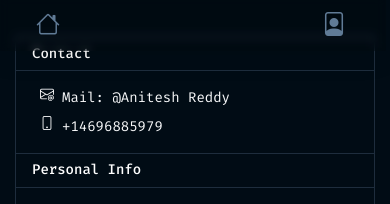
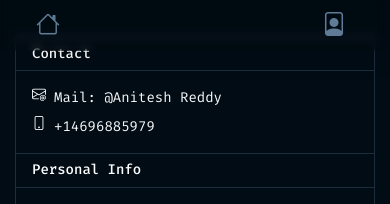
Before and after one commit to aniteshreddy/aniteshreddy.github.io, a React (Create React App) app: page / in a window 390 px wide. Shown: the part 793-997 px from the top of the page. Built offline with nearby package versions, Linux system fonts and the light colour scheme; no server answers.

Commit message:
responsive screen

```diff
--- a/src/Components/Sections/About.js
+++ b/src/Components/Sections/About.js
@@ -57,7 +57,7 @@ export default function About() {
 
         {/* Personal Info */}
 
-        <div className="col-md-3 m-0 p-0 infoTitle border-end ">
+        <div className="col-md-2 m-0 p-0 infoTitle border-end ">
           <div>
             <h3
               onClick={togglePersonalInfo}
--- a/src/Components/Sections/AboutCompartments/Accordian/Content.js
+++ b/src/Components/Sections/AboutCompartments/Accordian/Content.js
@@ -20,7 +20,7 @@ const Content = ({ tabs, activeTab }) => {
               <ul className="list-group ">
                 {numbers.map((number) => (
                   <li
-                    className=" list-group-item px-3 pt-1 pb-0 small"
+                    className=" list-group-item px-2 pt-1 pb-0 small"
                     key={number}
                   >
 
--- a/src/Components/Sections/AboutCompartments/GitHubProfile.js
+++ b/src/Components/Sections/AboutCompartments/GitHubProfile.js
@@ -29,7 +29,7 @@ function GitHubRepositories() {
     <div className="githubData">
       {repositories.length > 0 ? (
         <div className="border-end">
-          <h3 className="border-bottom  small p-2  m-0">_my_repository</h3>
+          <h3 className="border-bottom  small p-3  m-0">_my_repository</h3>
           <div className="row gap-3 projectSidbar  m-0">
             {repositories.slice(0, visibleRepositories).map((repository) => (
               <div className="col border-bottom p-2" key={repository.id}>
--- a/src/Components/Sections/AboutCompartments/contact.js
+++ b/src/Components/Sections/AboutCompartments/contact.js
@@ -2,7 +2,7 @@ import React from "react";
 
 export default function Contact() {
   return (
-    <ul className="list-group contactContent gap-2 px-4 small border-bottom border-top pb-3 rounded-0">
+    <ul className="list-group contactContent gap-2 px-3 small border-bottom border-top pb-3 rounded-0">
       <li className="list-group-item pe-cursor  p-0 pt-3  ">
         <a
           className="d-flex gap-2 link-light link-offset-2 link-underline-opacity-0"
```
